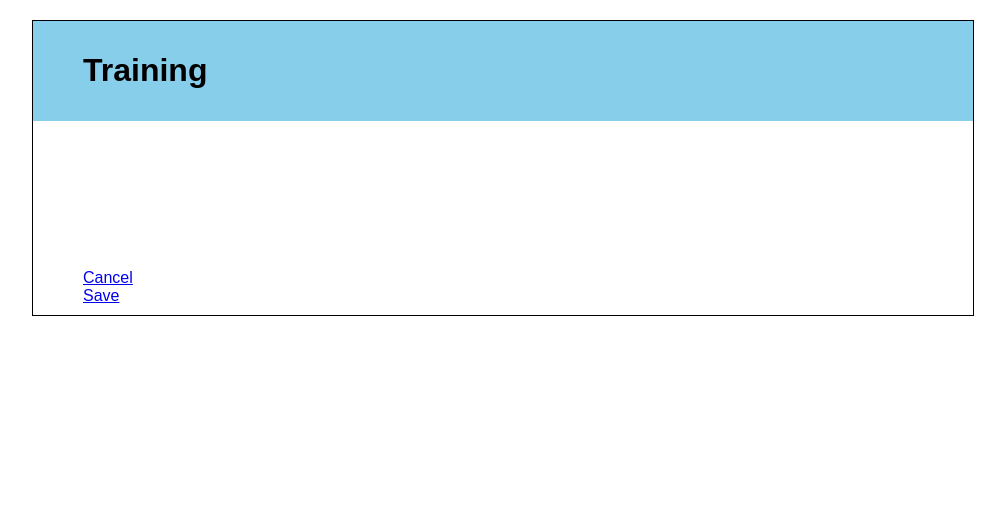
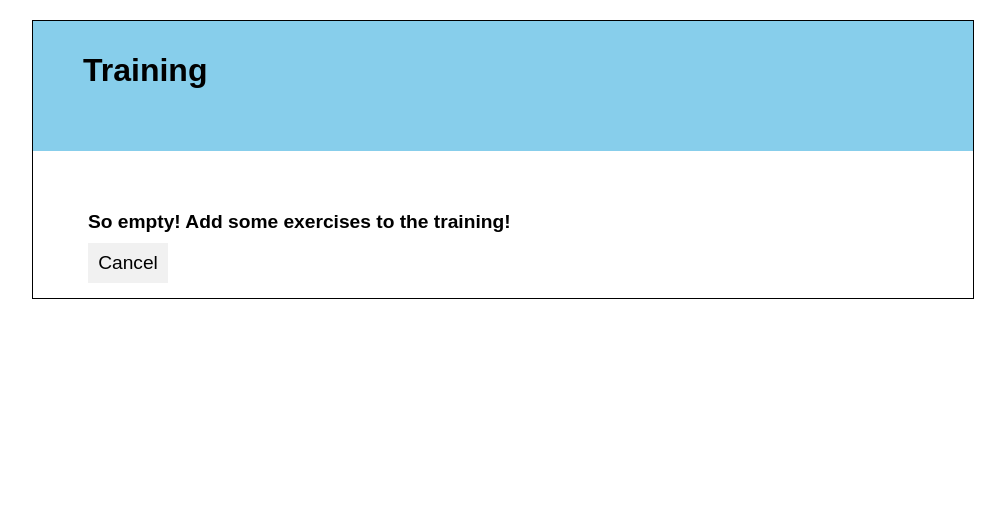
Before and after one commit to AlbertRtk/weight_training_tracker, a Django app: page /edit-training/1/ in a window 1280 px wide. Shown: the top 515 px of the page, without its empty margins (137-1142 px from the left). Run offline with Django 3.2, Linux system fonts and the light colour scheme; tables that the repository leaves empty hold one stand-in row (values such as "Sample post"); data that the repository does not hold is empty.

Commit message:
functional training page

```diff
--- a/templates/edit-training.html
+++ b/templates/edit-training.html
@@ -15,11 +15,12 @@
 
                         {% if training.time_start %}
                             <!-- straining started - show start -->
-                            <li>Start: {{ training.time_start|date:'Y-m-d H:i' }}</li>
+                            <li><b>Start:</b> {{ training.time_start|date:'Y-m-d H:i' }}</li>
 
                             {% if training.time_end %}
                                 <!-- training is over - show end time -->
-                                <li>End: {{ training.time_end|date:'Y-m-d H:i' }}</li>
+                                <li><b>End:</b> {{ training.time_end|date:'Y-m-d H:i' }}</li>
+                                <li><b>Duration:</b> {{ training.duration }}</li>
                             {% endif %}
 
                         {% endif %}
@@ -77,23 +78,55 @@
                                 </div>
                             {% endfor %}
 
+                            <!-- training started - show stop button -->
                             {% if training.time_start and not training.time_end %}
-                            <!-- training started - show stop button -->
-                            <br />
-                            <input type="submit" class="stop" value="Stop"/>
+                                <br />
 
-                        {% endif %}
+                                <div class="control_buttons">
+                                    <div class="form_input">
+                                        <input type="submit" class="stop" value="Stop"/>
+                                    </div>
+                                    <!-- training can be canceled at any point -->
+                                    <div class="form_input">
+                                        <a href="/cancel-training/{{training.id}}/" class="button_link">Cancel</a>
+                                    </div>
+                                </div>
+                            {% endif %}
                         </form>
 
 
-
+                        <!-- training have not started yet - start button -->
                         {% if not training.time_start %}
-                            <!-- training have not started yet - start button -->
-                            <form action="/start-training/{{training.id}}/" method="POST">{% csrf_token %}
-                                <input type="submit" class="start" value="Start"/>
-                            </form>
+                            <div class="control_buttons">
+                                <div class="form_input">
+                                    <form action="/start-training/{{training.id}}/" method="POST">{% csrf_token %}
+                                        <input type="submit" class="start" value="Start"/>
+                                    </form>
+                                </div>
+                                <!-- training can be canceled at any point -->
+                                <div class="form_input">
+                                    <a href="/cancel-training/{{training.id}}/" class="button_link">Cancel</a>
+                                </div>
+                            </div>
                         {% endif %}
 
+
+
+                        <!-- training can be saved only if it started and finished -->
+                        {% if training.time_start and training.time_end %}
+                            <div class="control_buttons">
+                                <div class="form_input">
+                                    <a href="/save-training/{{training.id}}/" class="button_link">Save</a>
+                                </div>
+                                <!-- training can be canceled at any point -->
+                                <div class="form_input">
+                                    <a href="/cancel-training/{{training.id}}/" class="button_link">Cancel</a>
+                                </div>
+                            </div>
+                        {% endif %}
+                    {% else %}
+                        <p class="div_label">So empty! Add some exercises to the training!</p>
+                        <a href="/cancel-training/{{training.id}}/" class="button_link">Cancel</a>
                     {% endif %}<!-- exercises -->
                 </div>
 
@@ -138,16 +171,8 @@
 
 
 
-                <br/>
-                <!-- training can be canceled at any point -->
-                <div>
-                    <a href="/cancel-training/{{training.id}}">Cancel</a>
-                </div>
 
-                <!-- training can be saved only if it started and finished -->
-                {% if training.time_start and training.time_end %}
-                    <a href="/save-training/{{training.id}}">Save</a>
-                {% endif %}
+
             </section>
         </div>
     </body>
--- a/trainings/models.py
+++ b/trainings/models.py
@@ -5,6 +5,7 @@
     name = 'My weight trainig'
     time_start = models.DateTimeField(blank=True, null=True)
     time_end = models.DateTimeField(blank=True, null=True)
+    duration = models.DurationField(blank=True, null=True)
 
 
 class Exercise(models.Model):
--- a/trainings/static/css/style.css
+++ b/trainings/static/css/style.css
@@ -21,6 +21,8 @@
 }
 
 header ul#training_times {
+    display: block;
+    height: 30px;
     list-style: none;
     padding: 0px 0px 0px 0px;
     margin: 0px;
@@ -92,7 +92,7 @@
 }
 
 div.exercises_form {
-    min-height: 120px;
+    margin-top: 50px;
 }
 
 p.div_label {
--- a/trainings/views.py
+++ b/trainings/views.py
@@ -1,7 +1,7 @@
 from django.shortcuts import render
 from django.http import HttpResponseRedirect
 from .models import Training, Exercise
-from datetime import datetime
+from django.utils import timezone
 
 
 def trainings_view(request):
@@ -40,7 +40,7 @@
 
 def start_training(request, training_id):
     training = Training.objects.get(id=training_id)
-    training.time_start = datetime.now()
+    training.time_start = timezone.now()
     training.save()
     return HttpResponseRedirect(f'/edit-training/{training_id}/')
 
@@ -48,7 +48,8 @@
 def stop_training(request, training_id):
     # save the end time
     training = Training.objects.get(id=training_id)
-    training.time_end = datetime.now()
+    training.time_end = timezone.now()
+    training.duration = training.time_end - training.time_start
     training.save()
 
     # make sure to save all exercises and progress
```
Also changed, not shown: other parts of trainings/static/css/style.css (+23 -4 lines), trainings/migrations/0010_training_duration.py (added), trainings/migrations/0011_auto_20201111_1321.py (added).
